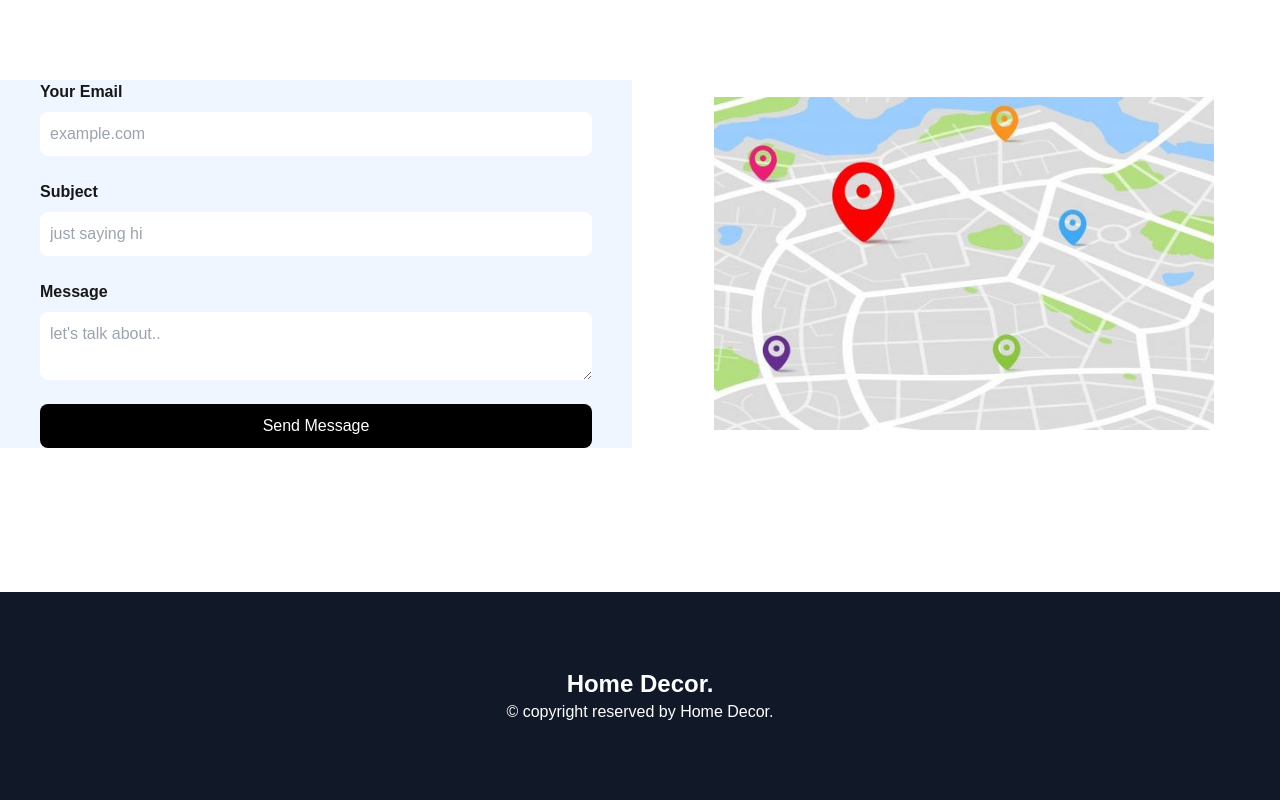
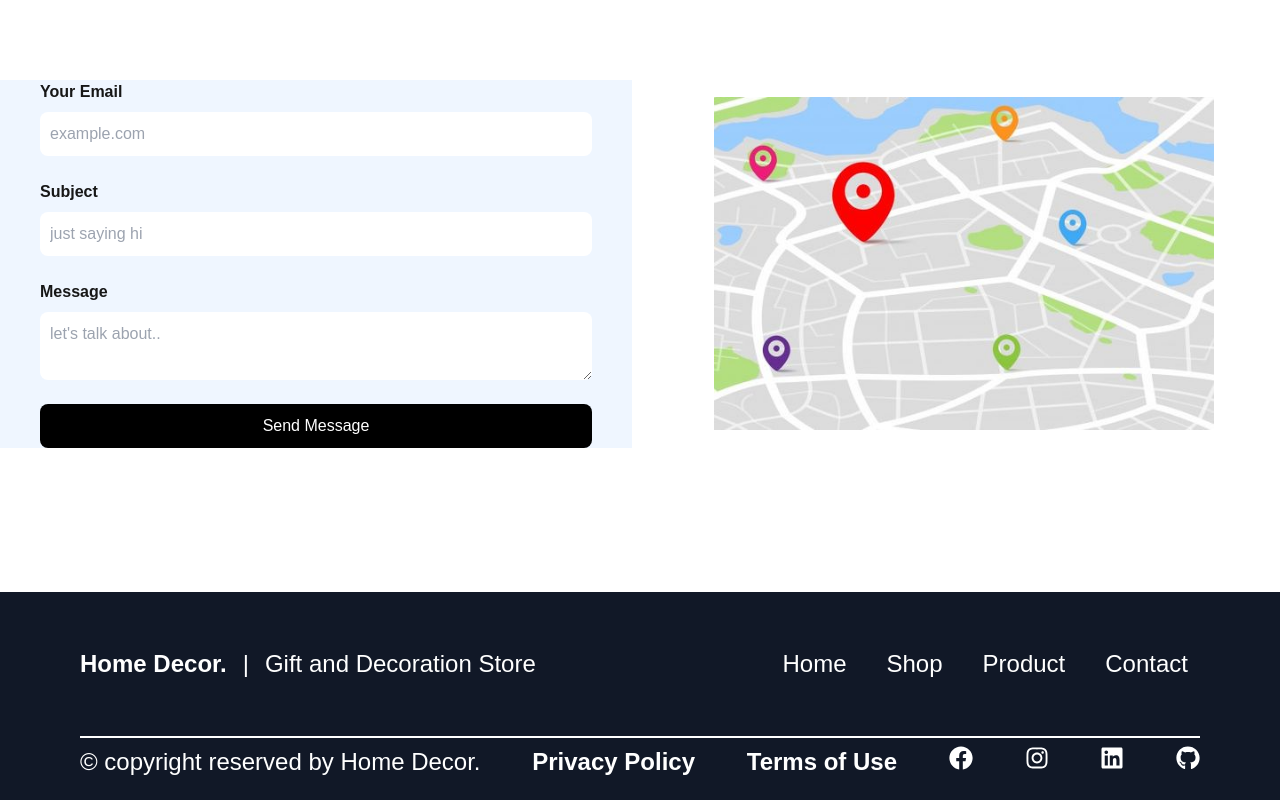
Before and after one commit to munibaweb123/e-commerce-nextjs, a Next.js app: page / in a window 1280 px wide. Shown: the part 4744-5544 px from the top of the page. Built offline with nearby package versions, Linux system fonts and the light colour scheme.

Commit message:
footer work

```diff
--- a/src/app/components/Footer.tsx
+++ b/src/app/components/Footer.tsx
@@ -1,18 +1,43 @@
+
+
+import Link from "next/link"
+import {FaFacebook} from 'react-icons/fa'
+import {FaInstagram} from 'react-icons/fa'
+import { FaLinkedin } from "react-icons/fa"
+import { FaGithub } from "react-icons/fa"
+
 
 
 export default function Footer(){
     return(
-        <footer className="flex justify-center items-center bg-gray-900 text-white h-52">
-            <div className="grid row-span-2">
-                <div>
-                <h2 className="text-2xl font-bold text-center">Home Decor.</h2>
+        <footer className="flex flex-col px-20  bg-gray-900 text-white h-52">
+
+                <div className="flex justify-between py-14">
+                <div className="flex gap-x-4">
+                <h2 className="text-2xl font-bold text-center">Home Decor. </h2>
+                <h3 className="text-2xl gap-x-4 flex">| <span>Gift and Decoration Store</span></h3>
                 </div>
+                <div className="flex space-x-4 text-2xl">
+                <Link href="/" className="text-white hover:font-bold px-3 rounded-md font-medium">Home</Link>
+                <Link href="#shop" className="text-white  hover:font-bold px-3 rounded-md font-medium">Shop</Link>
+                <Link href="#product" className="text-white   hover:font-bold px-3  rounded-md font-medium">Product</Link>
+                <Link href="#contact" className="text-white  hover:font-bold px-3 rounded-md  font-medium">Contact</Link>
+              </div>
+              </div>
+
+                <div className="border-b-2 border-white "></div>
 
 
-               <div>
-               <p>&copy; copyright reserved by Home Decor.</p>
+               <div className="text-2xl py-2 ">
+               <p className="flex justify-between">&copy; copyright reserved by Home Decor. <span className="font-bold">Privacy Policy</span><span className="font-bold"> Terms of Use</span>
+               <FaFacebook/>
+               <FaInstagram/>
+               <FaLinkedin/>
+               <FaGithub/>
+               </p>
+
                </div>
-            </div>
+
         </footer>
     )
 }
--- a/src/app/components/Navbar.tsx
+++ b/src/app/components/Navbar.tsx
@@ -1,3 +1,4 @@
+"use client"
 import { useState } from 'react';
 import Link from 'next/link';
 
```
Also changed, not shown: package.json (+5 -4 lines), 1 other file (tests, documents, lock files or other folders).
